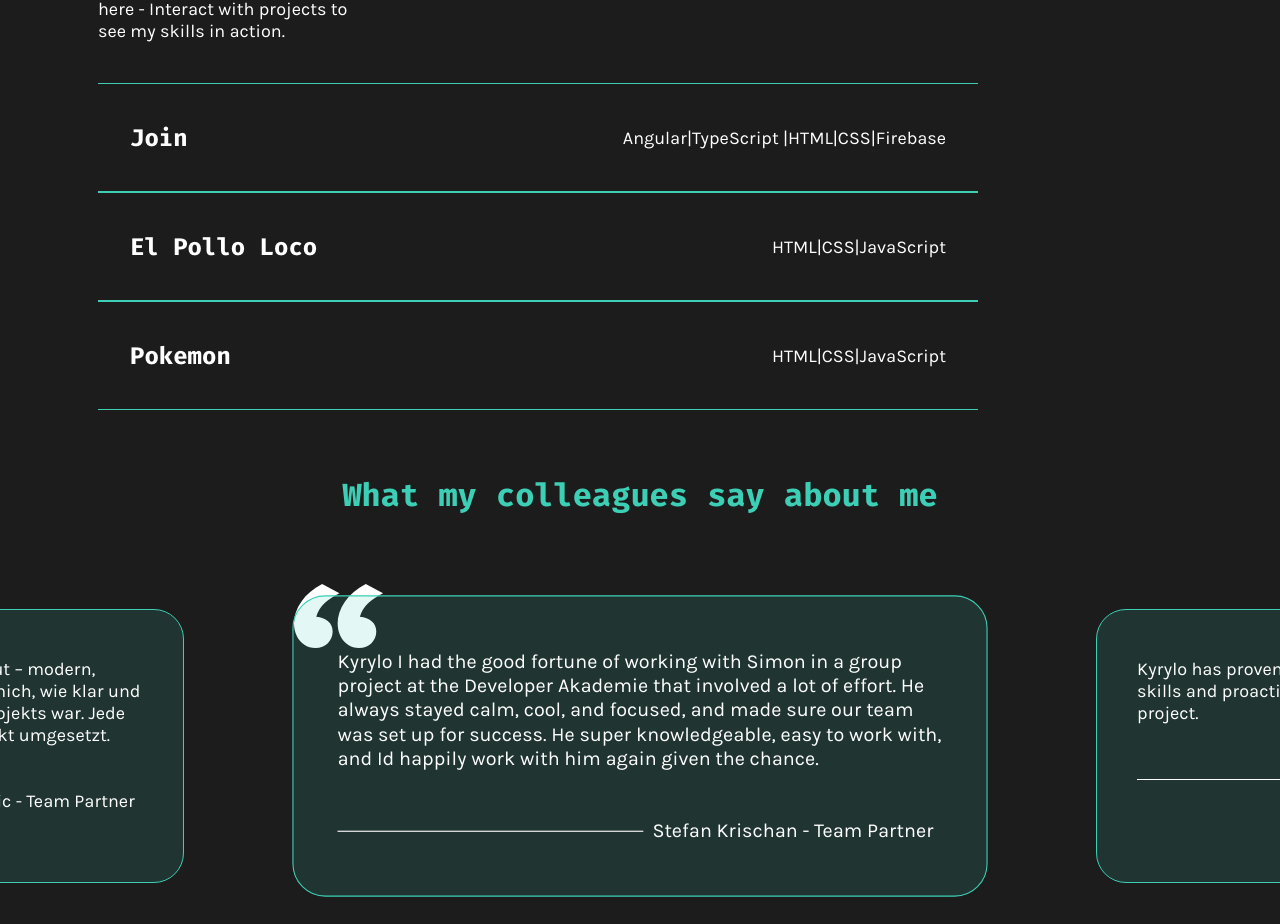
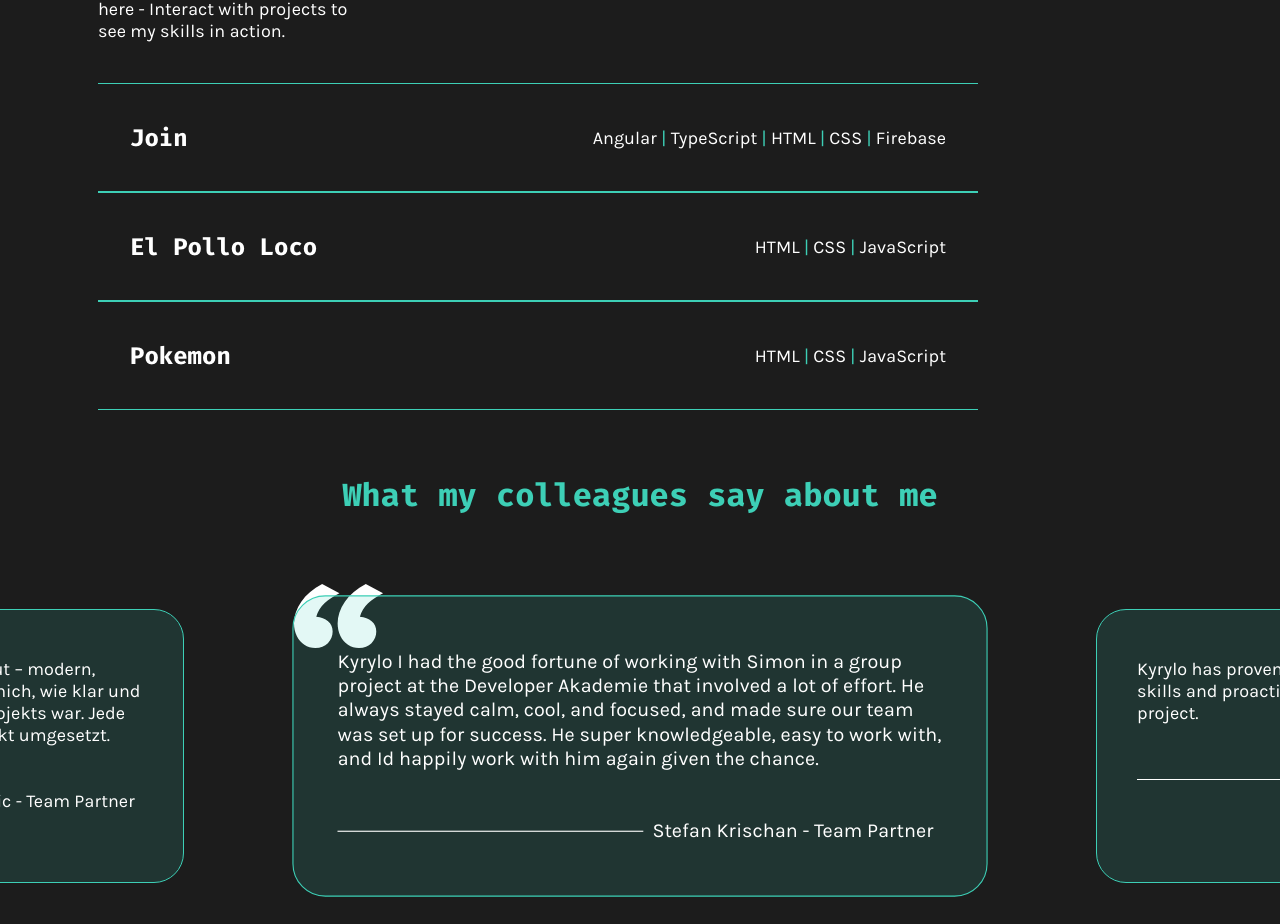
Before and after one commit to Kyrylo-Novikov/Portfolio, an Angular app: page / in a window 1280 px wide. Shown: the part 2632-3556 px from the top of the page. Built offline with nearby package versions, Linux system fonts and the light colour scheme.

Commit message:
refactore(projects): display technologies array with pipe separators instead of plain string

```diff
--- a/src/app/projects/projects.component.html
+++ b/src/app/projects/projects.component.html
@@ -31,7 +31,10 @@
               />
             </div>
             <div class="tech-for-project">
-              {{ project.usedTechs }}
+              @for( tech of project.usedTechs;track tech; let last = $last){
+              {{ tech }}
+              @if(!last){
+              <span>|</span>}}
             </div>
           </div>
         </div>
--- a/src/app/projects/projects.component.scss
+++ b/src/app/projects/projects.component.scss
@@ -99,6 +99,9 @@ section {
           transition: all 0.3s ease;
         }
       }
+      .tech-for-project > span {
+        color: var(--color-1);
+      }
       .project-name {
         @include font(FiraCode, var(--fontSize-4), 700);
       }
--- a/src/app/projects/projects.component.ts
+++ b/src/app/projects/projects.component.ts
@@ -1,7 +1,7 @@
 import { Component } from '@angular/core';
 import { CommonModule } from '@angular/common';
 
-type Project = { name: string; usedTechs: string; imgPath: string };
+type Project = { name: string; usedTechs: string[]; imgPath: string };
 @Component({
   selector: 'app-projects',
   standalone: true,
@@ -14,17 +14,17 @@ export class ProjectsComponent {
   projectsArray: Project[] = [
     {
       name: 'Join',
-      usedTechs: 'Angular|TypeScript |HTML|CSS|Firebase',
+      usedTechs: ['Angular', 'TypeScript', 'HTML', 'CSS', 'Firebase'],
       imgPath: '/assets/imgs/projects/join.svg',
     },
     {
       name: 'El Pollo Loco',
-      usedTechs: 'HTML|CSS|JavaScript',
+      usedTechs: ['HTML', 'CSS', 'JavaScript'],
       imgPath: '/assets/imgs/projects/el-pollo-loco.svg',
     },
     {
       name: 'Pokemon',
-      usedTechs: 'HTML|CSS|JavaScript',
+      usedTechs: ['HTML', 'CSS', 'JavaScript'],
       imgPath: '/assets/imgs/projects/pokemon-searched.png',
     },
   ];
```
